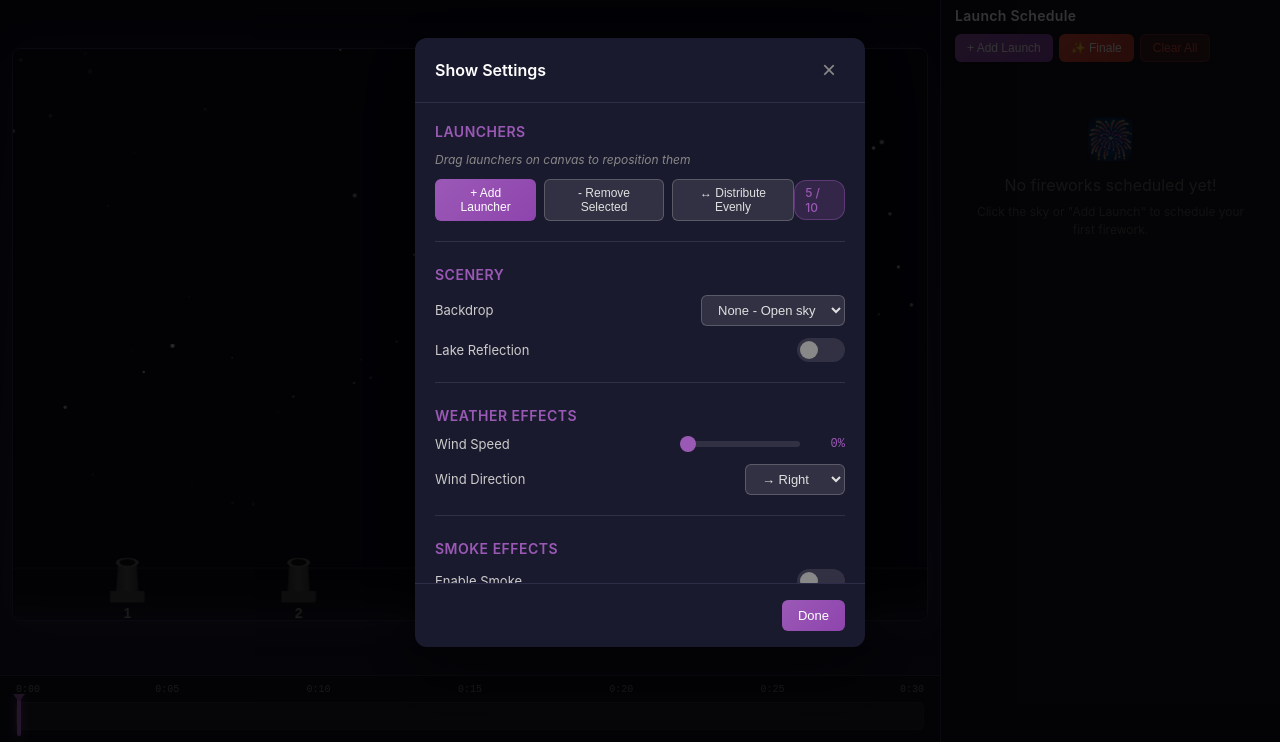
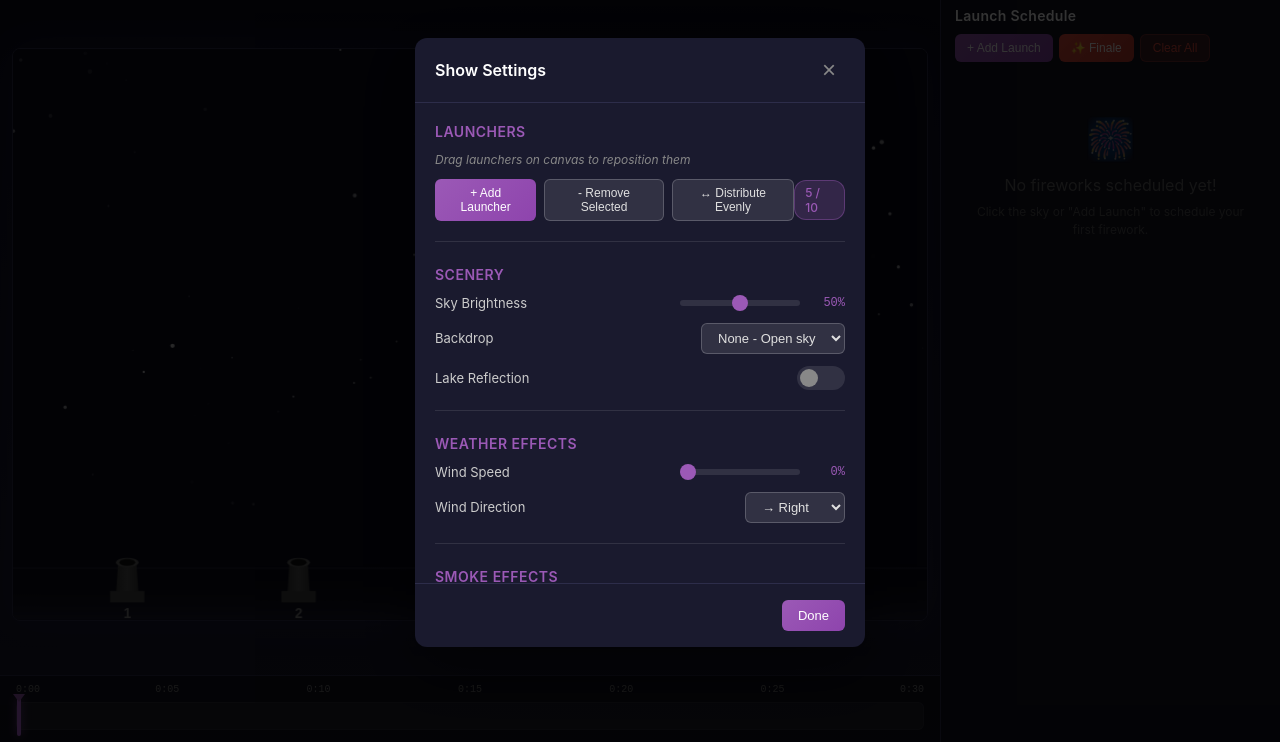
Before and after one commit to myteklab/FireworksDesigner, a plain HTML site: page index.html in a window 1280 px wide. Both pictures are taken after a click on the button "Show Settings". Shown: the part 58-800 px from the top of the page. Drawn offline with Linux system fonts and the light colour scheme.

Commit message:
Sky Brightness setting
Slider in Settings > Scenery drives the sky color along a ramp from
near-black through the classic night (default 50, unchanged look for
existing shows) to a blue-purple dusk. Serializes as
settings.skyBrightness, legacy projects default to 50, thumbnails and
share pages pick it up automatically via backgroundColor.

```diff
--- a/index.html
+++ b/index.html
@@ -148,6 +148,14 @@
                 <!-- Scenery Settings -->
                 <div class="settings-section">
                     <h3 class="settings-section-title">Scenery</h3>
+
+                    <div class="settings-row">
+                        <label class="settings-label">Sky Brightness</label>
+                        <div class="settings-control">
+                            <input type="range" id="sky-brightness" min="0" max="100" value="50" class="settings-slider">
+                            <span id="sky-brightness-label" class="settings-value">50%</span>
+                        </div>
+                    </div>
 
                     <div class="settings-row">
                         <label class="settings-label">Backdrop</label>
--- a/js/scenery.js
+++ b/js/scenery.js
@@ -11,8 +11,29 @@ const WATER_DEPTH = 45;        // 455..500 is the water band
 
 const scenery = {
     backdrop: 'none', // 'none' | 'city' | 'mountains' | 'forest' | 'rooftops'
-    water: false
+    water: false,
+    skyBrightness: 50 // 0 = near black, 50 = classic night, 100 = dusk
 };
+
+// Sky color ramp: darkest -> classic night (#0a0a1a) -> blue dusk
+const SKY_DARKEST = [3, 3, 10];
+const SKY_CLASSIC = [10, 10, 26];
+const SKY_DUSK = [38, 44, 84];
+
+function skyColorFor(value) {
+    const t = Math.max(0, Math.min(100, value));
+    const mix = (a, b, k) => Math.round(a + (b - a) * k);
+    const seg = t <= 50 ? [SKY_DARKEST, SKY_CLASSIC, t / 50] : [SKY_CLASSIC, SKY_DUSK, (t - 50) / 50];
+    return 'rgb(' + mix(seg[0][0], seg[1][0], seg[2]) + ',' + mix(seg[0][1], seg[1][1], seg[2]) + ',' + mix(seg[0][2], seg[1][2], seg[2]) + ')';
+}
+
+function setSkyBrightness(value) {
+    scenery.skyBrightness = Math.max(0, Math.min(100, Number(value) || 0));
+    backgroundColor = skyColorFor(scenery.skyBrightness);
+
+    const label = document.getElementById('sky-brightness-label');
+    if (label) label.textContent = scenery.skyBrightness + '%';
+}
 
 // Cached geometry per backdrop, built lazily from a fixed seed
 const backdropCache = {};
@@ -31,18 +52,25 @@ function mulberry32(seed) {
 }
 
 function getScenerySettings() {
-    return { backdrop: scenery.backdrop, water: scenery.water };
+    return {
+        backdrop: scenery.backdrop,
+        water: scenery.water,
+        skyBrightness: scenery.skyBrightness
+    };
 }
 
 function loadScenerySettings(settings) {
     scenery.backdrop = (settings && settings.backdrop) || 'none';
     scenery.water = !!(settings && settings.water);
+    setSkyBrightness(settings && settings.skyBrightness !== undefined ? settings.skyBrightness : 50);
 
     // Sync the settings UI if present
     const select = document.getElementById('backdrop-select');
     if (select) select.value = scenery.backdrop;
     const toggle = document.getElementById('water-enabled');
     if (toggle) toggle.checked = scenery.water;
+    const slider = document.getElementById('sky-brightness');
+    if (slider) slider.value = scenery.skyBrightness;
 }
 
 /**
@@ -61,6 +89,14 @@ function initScenery() {
     if (toggle) {
         toggle.addEventListener('change', function () {
             scenery.water = this.checked;
+            markDirty();
+        });
+    }
+
+    const slider = document.getElementById('sky-brightness');
+    if (slider) {
+        slider.addEventListener('input', function () {
+            setSkyBrightness(this.value);
             markDirty();
         });
     }
--- a/js/show.js
+++ b/js/show.js
@@ -499,7 +499,8 @@ class Show {
                 backgroundColor: '#0a0a1a',
                 showStars: true,
                 backdrop: scenerySettings.backdrop,
-                water: scenerySettings.water
+                water: scenerySettings.water,
+                skyBrightness: scenerySettings.skyBrightness
             },
             weather: weatherSettings,
             audio: audioSettings,
```
